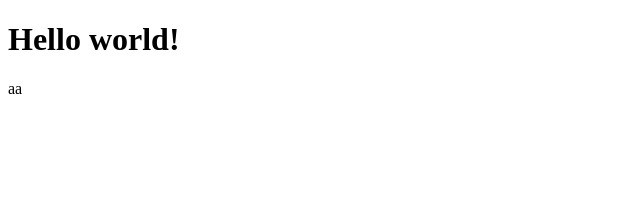
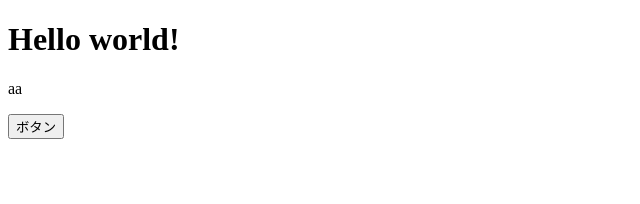
Before and after one commit to ykudnn/my-react-app, a React (Create React App) app: page / in a window 1280 px wide. Shown: the top 204 px of the page, without its empty margins (0-640 px from the left). Built offline with nearby package versions, Linux system fonts and the light colour scheme.

Commit message:
onClick event

```diff
--- a/src/App.jsx
+++ b/src/App.jsx
@@ -2,11 +2,16 @@
 
 //const App = () => {
 export const App = () => {
+  const onClickButton = () => {
+    alert();
+  };
 //  return null;
   return (
-    <div>
+    <>
+      {console.log("テスト！なみかっこで囲むとJavaScriptを記述できる。")}
       <h1>Hello world!</h1>
       <p>aa</p>
-    </div>
+      <button　onClick={onClickButton}>ボタン</button>
+    </>
   )
 };
```
